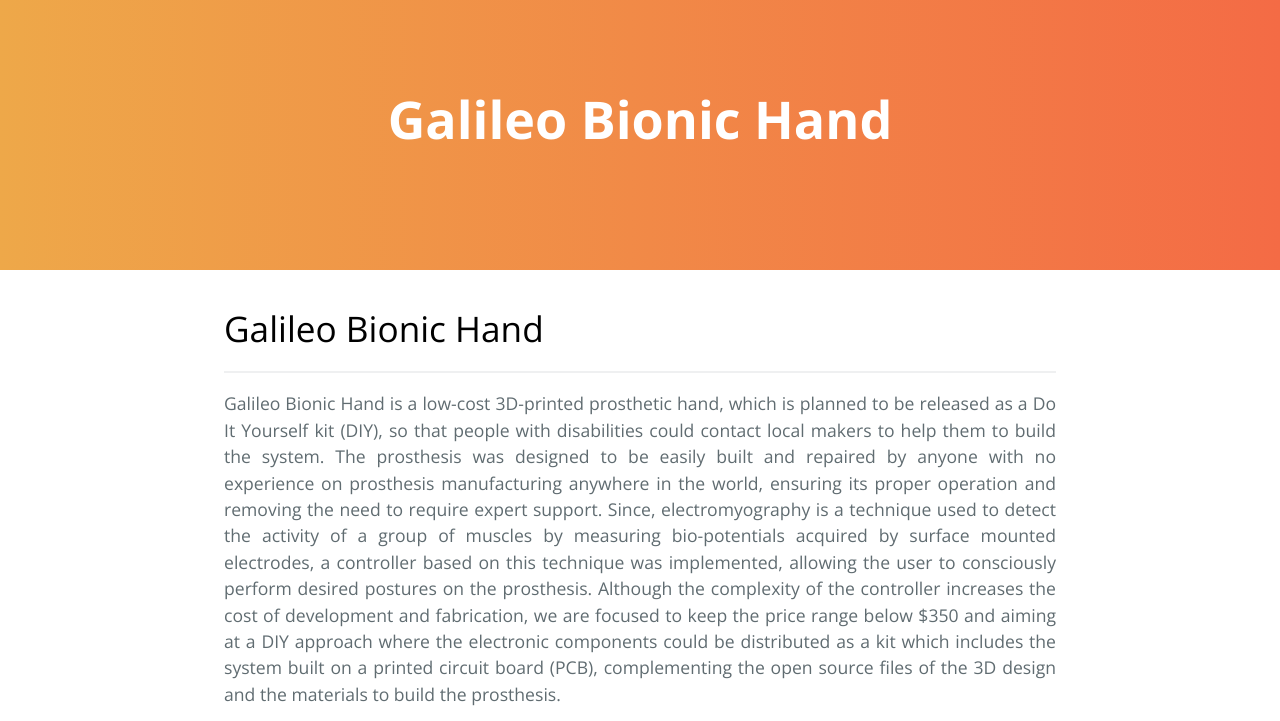
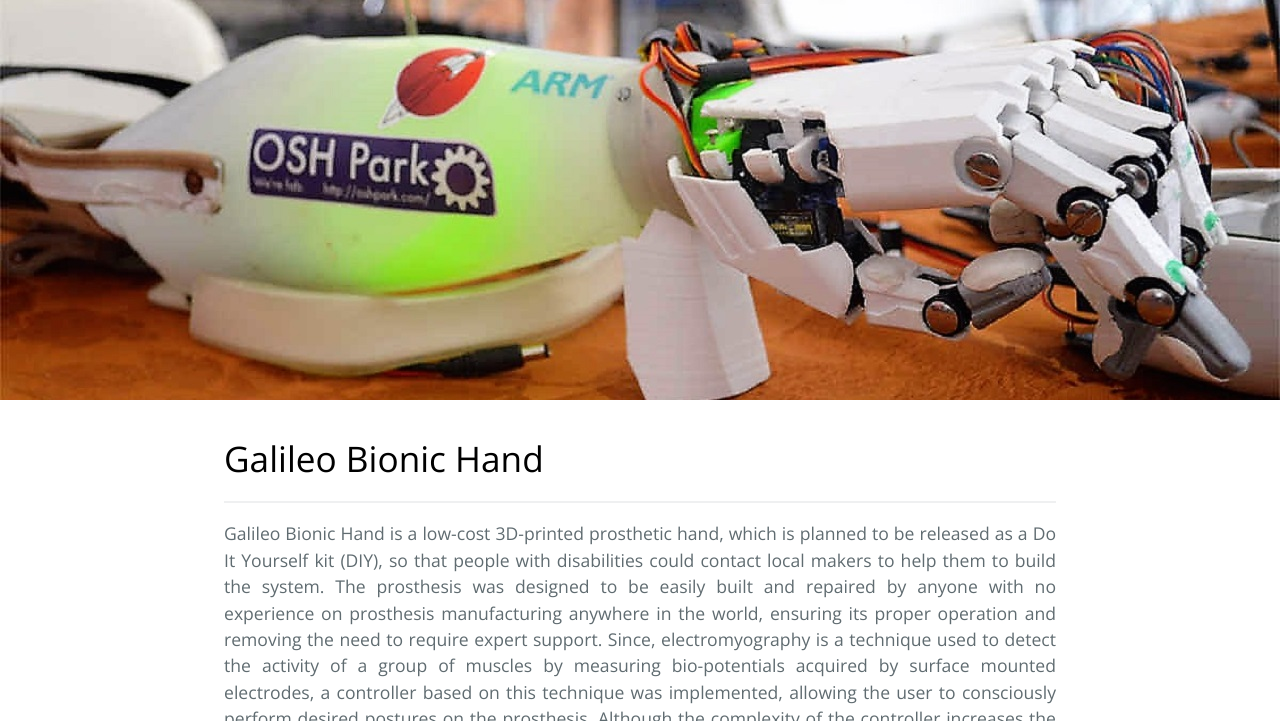
Before and after one commit to turing-lab/turing-lab.github.io, a Jekyll site: the page built from _posts/2016-11-30-Galileo-Hand.md, in a window 1280 px wide and 900 px high, cut to the strip 0-721 px from the top of the window. Built offline with Jekyll 4.4.1, drawn with Linux system fonts in a browser that asks for light colours.

Commit message:
Galileo Bionic Hand Banner

```diff
--- a/_posts/2016-11-30-Galileo-Hand.md
+++ b/_posts/2016-11-30-Galileo-Hand.md
@@ -2,6 +2,7 @@
 layout: post
 title:  "Galileo Bionic Hand"
 date:   2016-11-30 17:00:00
+banner: galileohand.jpg
 category: project
 download: false
 ---
```
Also changed, not shown: misc/img/banners/galileohand.jpg (added).
